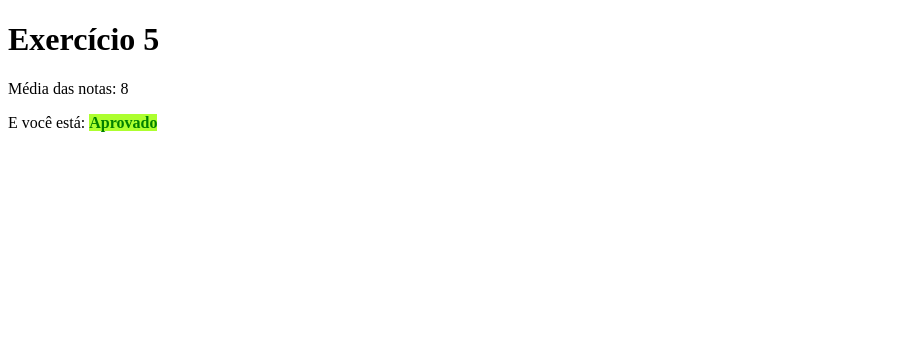
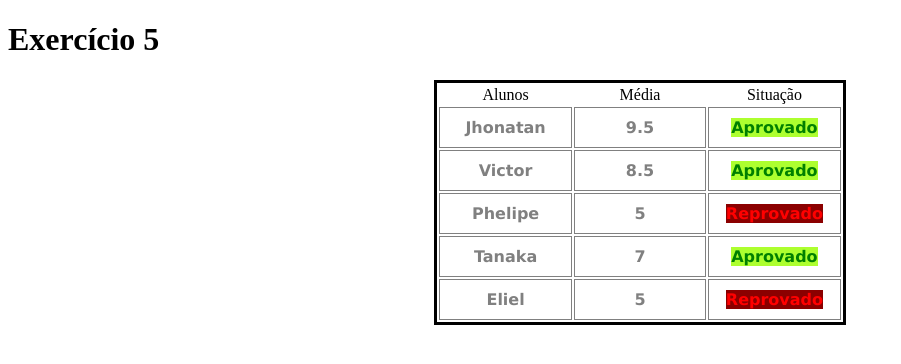
Before and after one commit to JhonatanDev132/aulas-php, a PHP site: page /exercicio05.php in a window 1280 px wide. Shown: the top 364 px of the page, without its empty margins (0-901 px from the left). Run offline with PHP 8.4, Linux system fonts and the light colour scheme.

Commit message:
finalizado

```diff
--- a/exercicios/exercicio05.php
+++ b/exercicios/exercicio05.php
@@ -11,8 +11,21 @@
             background-color: greenyellow;
         }
         .reprovado{
-            color: brown;
+            color: red;
             font-weight: bold;
+            background-color: darkred;
+        }
+        table{
+            border: solid 3px;
+            margin: auto;
+            text-align: center;
+        }
+        th{
+            border: solid 1px;
+            padding: 10px;
+            width: 30%;
+            color: gray;
+            font-family: Verdana, Geneva, Tahoma, sans-serif;
         }
     </style>
 </head>
@@ -20,43 +33,49 @@
     <h1>Exercício 5</h1>
 
     <?php
-    $alunos = [
-        ["Jhonatan", 10, 5],
-        [""]
-    ];
-    function calcularMedia($nota1, $nota2){
-        $media = ($nota1 + $nota2) / 2;
-        return $media;
+    function calcularMedia(float $nota1,float $nota2):float{
+        return ($nota1 + $nota2) / 2;
     };
 
-    $nota1 = 8;
-    $nota2 = 8;
+    function verificarSituacao(float $media): string{
+        if($media < 6){
+            return "<span class ='reprovado'>Reprovado</span>";
+        }
+        return "<span class ='aprovado'>Aprovado</span>";
+    }
 
-    $media = calcularMedia($nota1, $nota2);
+
+    $alunos = [
+        ["nomeAluno" => "Jhonatan", "nota1" => 10, "nota2" => 9],
+        ["nomeAluno" => "Victor", "nota1" => 8, "nota2" => 9],
+        ["nomeAluno" => "Phelipe", "nota1" => 4, "nota2" => 6],
+        ["nomeAluno" => "Tanaka", "nota1" => 7, "nota2" => 7],
+        ["nomeAluno" => "Eliel", "nota1" => 5, "nota2" => 5]
+    ];
+    ?>
+    <table>
+        <tr>
+            <td>Alunos</td>
+            <td>Média</td>
+            <td>Situação</td>
+        </tr>
+    <?php
+
+    foreach($alunos as $aluno){
     ?>
     <?php
-    function situacao($media){
-        if($media < 6){
+        $media = calcularMedia($aluno["nota1"], $aluno["nota2"]);
+        $situacao = verificarSituacao($media);
+        ?>
+        <tr>
+            <th><?=$aluno["nomeAluno"]?></th>
+            <th><?=$media?></th>
+            <th> <?=$situacao?></th>
+        </tr>
+    <?php
+}
     ?>
-            <span class="reprovado">
-    <?php
-            return "Reprovado";
-    ?>
-            </span>
-    <?php
-        } else {
-    ?>
-            <span class="aprovado">
-    <?php
-            return "Aprovado";
-    ?>
-            </span>
-    <?php
-        }
-    };
-    ?>
+    </table>
 
-    <p>Média das notas: <?=$media?></p>
-    <p>E você está: <?=situacao($media)?></p>
 </body>
 </html>
```
